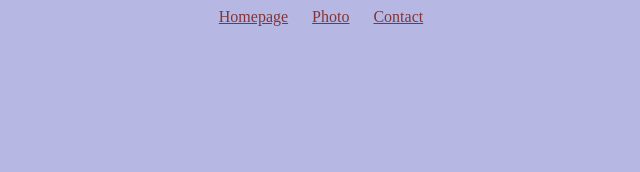
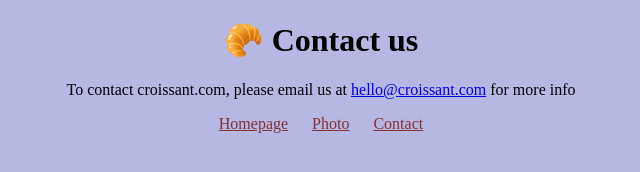
Before and after one commit to raemeenen/Croissant, a plain HTML site: page contact.html in a window 1280 px wide. Shown: the whole page, without its empty margins (319-959 px from the left). Drawn offline with Linux system fonts and the light colour scheme.

Commit message:
added contact info

```diff
--- a/contact.html
+++ b/contact.html
@@ -8,6 +8,11 @@
     <link href="src/styles.css" rel="stylesheet" />
   </head>
   <body>
+    <h1>🥐 Contact us</h1>
+    <p>
+      To contact croissant.com, please email us at
+      <a href="mailto:hello@croissant.com">hello@croissant.com</a> for more info
+    </p>
     <div class="navigation-links">
       <a href="index.html"> Homepage</a>
       <a href="photo.html"> Photo</a>
```
